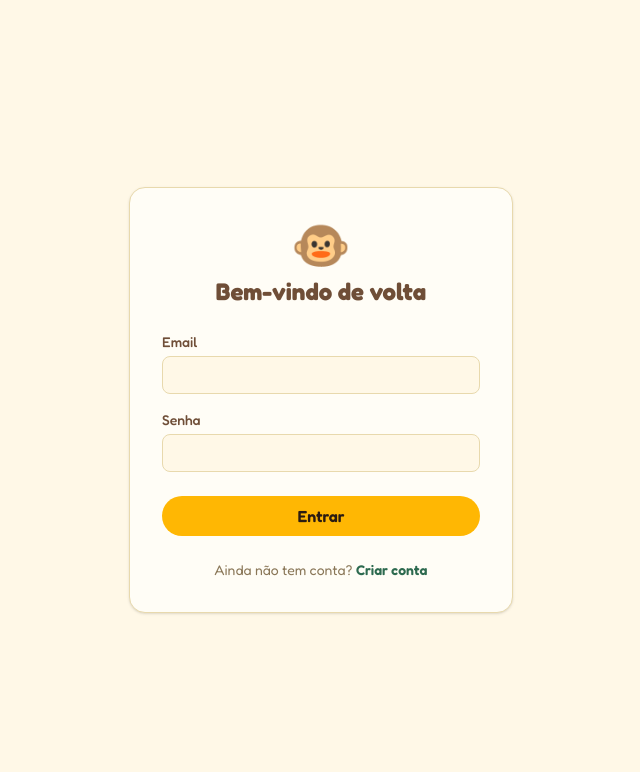
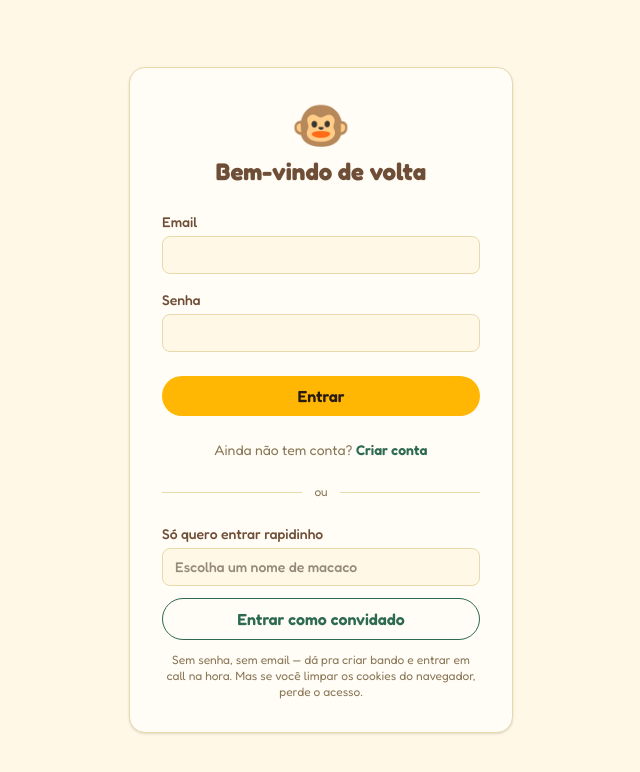
Before and after one commit to VictorCharro/macacall, a Next.js app: page /login in a window 1280 px wide. Shown: the top 772 px of the page, without its empty margins (319-959 px from the left). Built offline with nearby package versions, Linux system fonts and the light colour scheme; no server answers.

Commit message:
Adiciona login de convidado e remove dependencia de env vars publicas
Anon key/URL do Supabase sao seguras para expor, entao ficam embutidas
como fallback; simplifica o deploy sem precisar configurar env vars.

```diff
--- a/src/app/actions/auth.ts
+++ b/src/app/actions/auth.ts
@@ -38,6 +38,38 @@ export async function logIn(formData: FormData) {
   redirect("/bandos");
 }
 
+export async function guestSignIn(formData: FormData) {
+  const username = String(formData.get("username")).trim();
+
+  if (username.length < 3) {
+    redirect(
+      `/login?error=${encodeURIComponent("Nome de macaco precisa ter pelo menos 3 letras")}`,
+    );
+  }
+
+  const supabase = await createClient();
+  const { data, error } = await supabase.auth.signInAnonymously();
+
+  if (error || !data.user) {
+    redirect(`/login?error=${encodeURIComponent(error?.message ?? "Não deu pra entrar como convidado")}`);
+  }
+
+  const { error: profileError } = await supabase
+    .from("profiles")
+    .insert({ id: data.user.id, username });
+
+  if (profileError) {
+    await supabase.auth.signOut();
+    const message =
+      profileError.code === "23505"
+        ? "Esse nome já está em uso, tenta outro"
+        : profileError.message;
+    redirect(`/login?error=${encodeURIComponent(message)}`);
+  }
+
+  redirect("/bandos");
+}
+
 export async function logOut() {
   const supabase = await createClient();
   await supabase.auth.signOut();
--- a/src/app/login/page.tsx
+++ b/src/app/login/page.tsx
@@ -1,5 +1,5 @@
 import Link from "next/link";
-import { logIn } from "@/app/actions/auth";
+import { logIn, guestSignIn } from "@/app/actions/auth";
 
 export default async function LoginPage({
   searchParams,
@@ -9,7 +9,7 @@ export default async function LoginPage({
   const { error } = await searchParams;
 
   return (
-    <main className="flex flex-1 flex-col items-center justify-center px-6">
+    <main className="flex flex-1 flex-col items-center justify-center px-6 py-10">
       <div className="w-full max-w-sm rounded-2xl border border-border bg-card p-8 shadow-sm">
         <div className="mb-6 text-center">
           <span className="text-5xl">🐵</span>
@@ -57,6 +57,38 @@ export default async function LoginPage({
             Criar conta
           </Link>
         </p>
+
+        <div className="my-6 flex items-center gap-3 text-xs text-muted">
+          <span className="h-px flex-1 bg-border" />
+          ou
+          <span className="h-px flex-1 bg-border" />
+        </div>
+
+        <form action={guestSignIn} className="flex flex-col gap-3">
+          <label className="flex flex-col gap-1 text-sm font-medium text-accent">
+            Só quero entrar rapidinho
+            <input
+              type="text"
+              name="username"
+              required
+              minLength={3}
+              maxLength={24}
+              placeholder="Escolha um nome de macaco"
+              className="rounded-lg border border-border bg-background px-3 py-2 text-foreground outline-none focus:border-secondary"
+            />
+          </label>
+          <button
+            type="submit"
+            className="rounded-full border border-secondary px-4 py-2 font-semibold text-secondary transition hover:bg-secondary/10"
+          >
+            Entrar como convidado
+          </button>
+          <p className="text-center text-xs text-muted">
+            Sem senha, sem email — dá pra criar bando e entrar em call na
+            hora. Mas se você limpar os cookies do navegador, perde o
+            acesso.
+          </p>
+        </form>
       </div>
     </main>
   );
--- a/src/lib/supabase/client.ts
+++ b/src/lib/supabase/client.ts
@@ -1,8 +1,6 @@
 import { createBrowserClient } from "@supabase/ssr";
+import { SUPABASE_URL, SUPABASE_ANON_KEY } from "./config";
 
 export function createClient() {
-  return createBrowserClient(
-    process.env.NEXT_PUBLIC_SUPABASE_URL!,
-    process.env.NEXT_PUBLIC_SUPABASE_ANON_KEY!,
-  );
+  return createBrowserClient(SUPABASE_URL, SUPABASE_ANON_KEY);
 }
--- /dev/null
+++ b/src/lib/supabase/config.ts
@@ -0,0 +1,10 @@
+// A URL e a chave "anon" do Supabase são seguras para expor no cliente por
+// design (protegidas por Row Level Security), então ficam com um valor
+// padrão aqui em vez de exigir configuração de env vars no deploy.
+export const SUPABASE_URL =
+  process.env.NEXT_PUBLIC_SUPABASE_URL ??
+  "https://geuvkhkqektkkihquvii.supabase.co";
+
+export const SUPABASE_ANON_KEY =
+  process.env.NEXT_PUBLIC_SUPABASE_ANON_KEY ??
+  "eyJhbGciOiJIUzI1NiIsInR5cCI6IkpXVCJ9.eyJpc3MiOiJzdXBhYmFzZSIsInJlZiI6ImdldXZraGtxZWt0a2tpaHF1dmlpIiwicm9sZSI6ImFub24iLCJpYXQiOjE3ODcwMDE1NzQsImV4cCI6MjEwMjU3NzU3NH0.12kYRF1a6nCAlTky_PBshJFXUYUwjBBaTuWGAt0aCqo";
--- a/src/lib/supabase/middleware.ts
+++ b/src/lib/supabase/middleware.ts
@@ -1,15 +1,13 @@
 import { createServerClient } from "@supabase/ssr";
 import { NextResponse, type NextRequest } from "next/server";
+import { SUPABASE_URL, SUPABASE_ANON_KEY } from "./config";
 
 const PUBLIC_PATHS = ["/login", "/signup", "/auth", "/join"];
 
 export async function updateSession(request: NextRequest) {
   let supabaseResponse = NextResponse.next({ request });
 
-  const supabase = createServerClient(
-    process.env.NEXT_PUBLIC_SUPABASE_URL!,
-    process.env.NEXT_PUBLIC_SUPABASE_ANON_KEY!,
-    {
+  const supabase = createServerClient(SUPABASE_URL, SUPABASE_ANON_KEY, {
       cookies: {
         getAll() {
           return request.cookies.getAll();
--- a/src/lib/supabase/server.ts
+++ b/src/lib/supabase/server.ts
@@ -1,13 +1,11 @@
 import { createServerClient } from "@supabase/ssr";
 import { cookies } from "next/headers";
+import { SUPABASE_URL, SUPABASE_ANON_KEY } from "./config";
 
 export async function createClient() {
   const cookieStore = await cookies();
 
-  return createServerClient(
-    process.env.NEXT_PUBLIC_SUPABASE_URL!,
-    process.env.NEXT_PUBLIC_SUPABASE_ANON_KEY!,
-    {
+  return createServerClient(SUPABASE_URL, SUPABASE_ANON_KEY, {
       cookies: {
         getAll() {
           return cookieStore.getAll();
```
